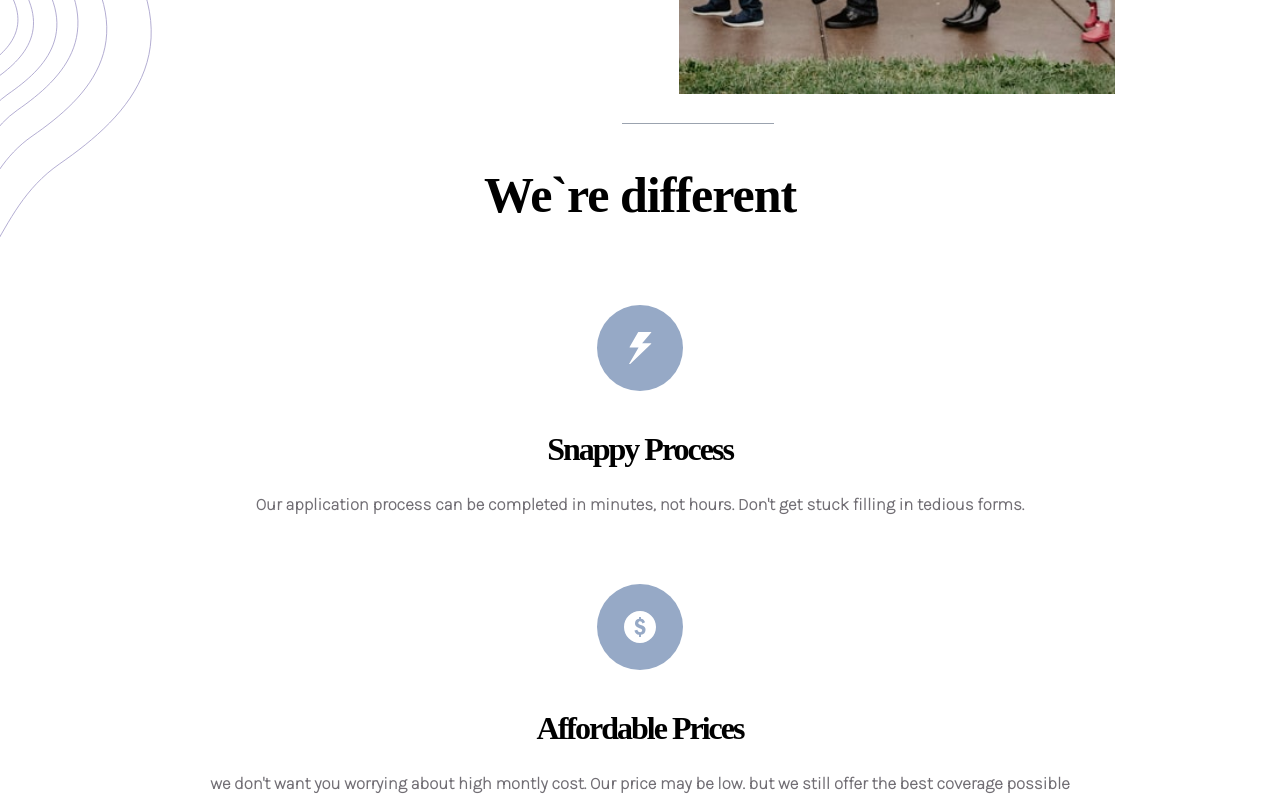
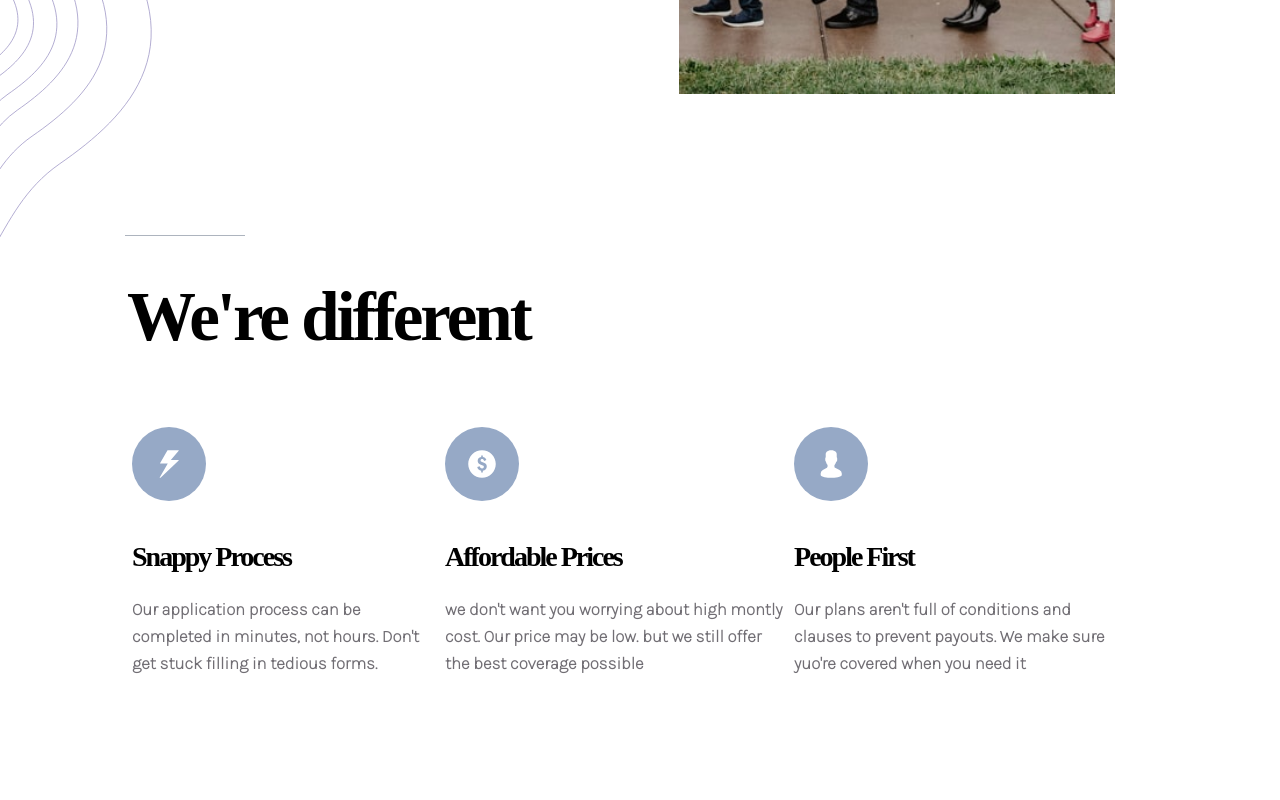
Before and after one commit to wicho37/insure_landing_page-7, a React (Vite) app: page / in a window 1280 px wide. Shown: the part 580-1380 px from the top of the page. Built offline with nearby package versions, Linux system fonts and the light colour scheme.

Commit message:
se continua con el css para lavista modo desktop

```diff
--- a/src/componenst/seccion2/Seccion2.module.css
+++ b/src/componenst/seccion2/Seccion2.module.css
@@ -19,3 +19,21 @@ h3{
     font-family: DM Serif Display;
     font-weight: 600;
 }
+
+
+@media (min-width:1200px) {
+    .contentCard{
+        margin: 0px;
+    }
+    .contentCard img{
+        width: 74px;
+    }
+    h3{
+        font-size: 28px;
+        letter-spacing: -2px;
+    }
+    p{
+        font-size: 14px;
+    }
+
+}
--- a/src/componenst/seccion3/Seccion-3.module.css
+++ b/src/componenst/seccion3/Seccion-3.module.css
@@ -19,7 +19,7 @@
 }
 
 
-/* @media (max-width: 1200px){
+@media (min-width: 1200px){
     .container{
         text-align: left;
     }
@@ -35,4 +35,8 @@
         margin-left: 125px;
         color: rgb(130 141 155 / 65%);
     }
-} */
+    .card{
+        display: flex;
+        margin: 9px 155px 0 127px;
+    }
+}
--- a/src/componenst/seccion3/Seccion-3.tsx
+++ b/src/componenst/seccion3/Seccion-3.tsx
@@ -10,8 +10,8 @@ const Different = () => {
     return(
         <div className={style.container}>
             <strong className={style.boton3}></strong>
-            <h1>We`re different</h1>
-            <div>
+            <h1>We're different</h1>
+            <div className={style.card}>
                 <Card
                     img={img1}
                     tittle="Snappy Process"
```
